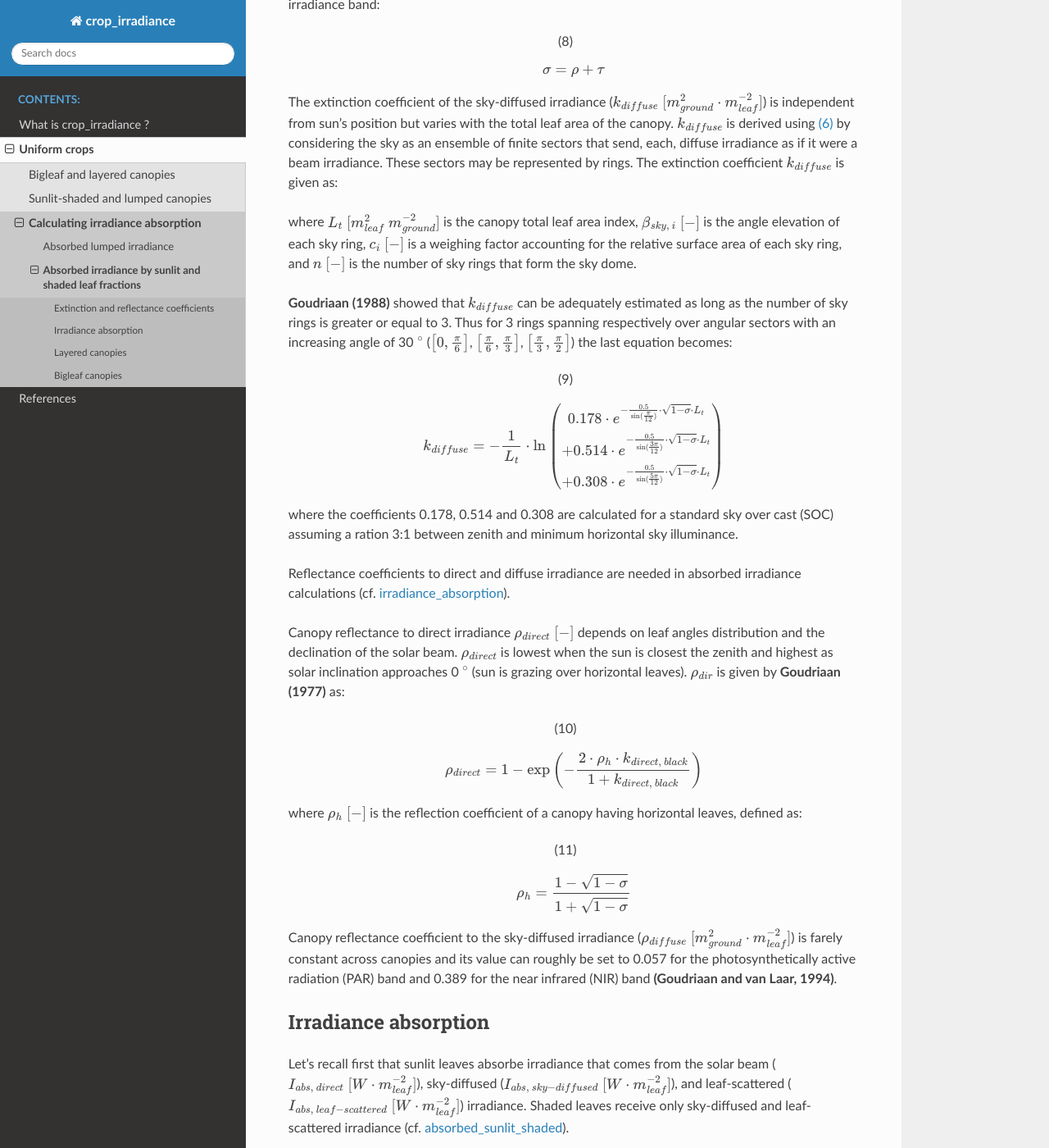
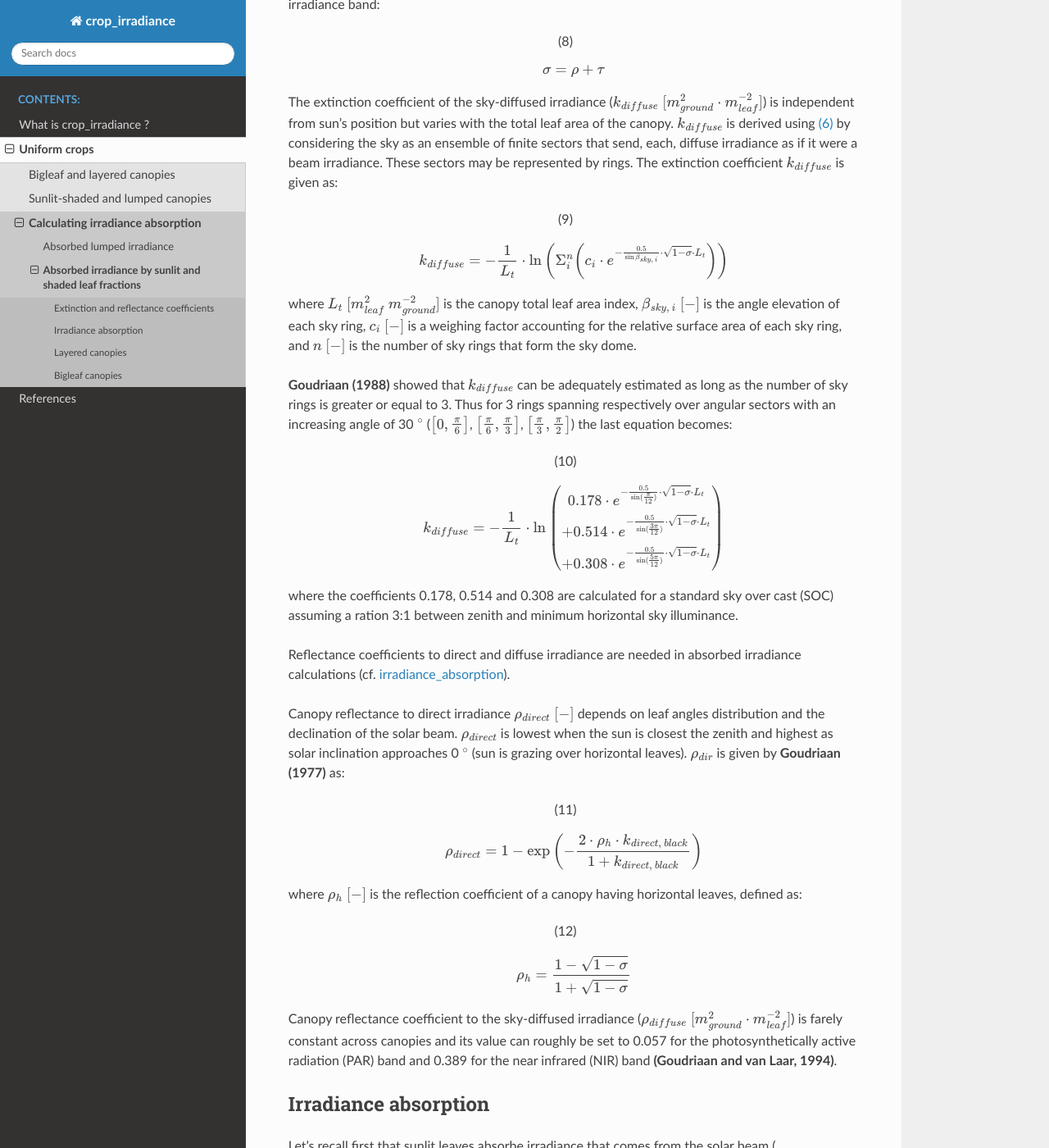
Before and after one commit to RamiALBASHA/crop_irradiance, a Sphinx documentation site: the page built from doc/absorbed_sunlit_shaded.rst, in a window 1280 px wide and 1400 px high, scrolled down 3368 px. Shown: the whole window at 82% size. Built offline with Sphinx 7.4.7 and the Read the Docs theme 2.0.0, drawn with Linux system fonts in a browser that asks for light colours; some of the changed text lies outside the part shown.

Commit message:
bugfix viewing general k_diffuse equation

```diff
--- a/doc/absorbed_sunlit_shaded.rst
+++ b/doc/absorbed_sunlit_shaded.rst
@@ -125,11 +125,18 @@ finite sectors that send, each, diffuse irradiance as if it were a beam irradian
 rings. The extinction coefficient :math:`k_{diffuse}` is given as:
 
 .. math::
-    :labe: diffuse_extinction_coefficient_general
-    k_{diffuse} = - \frac{1}{L_t} \cdot \ln
-                        \left(
-                            \Sigma_i^n {c_i \cdot e^\left( {- \frac{0.5}{\sin \beta_{sky, \ i} \cdot \sqrt{1 - \sigma}} \cdot L_t \right)}
-                        \left)
+    :label: diffuse_extinction_coefficient_general
+
+    k_{diffuse} =
+    - \frac{1}{L_t} \cdot \ln
+        \left(
+            \Sigma_i^n {
+            \left(
+            c_i \cdot
+            e ^ {- \frac{0.5}{\sin \beta_{sky, \ i}} \cdot \sqrt{1 - \sigma} \cdot L_t}
+            \right)
+            }
+        \right)
 
 where
 :math:`L_t \ [m^2_{leaf} \ m^{-2}_{ground}]` is the canopy total leaf area index,
```
